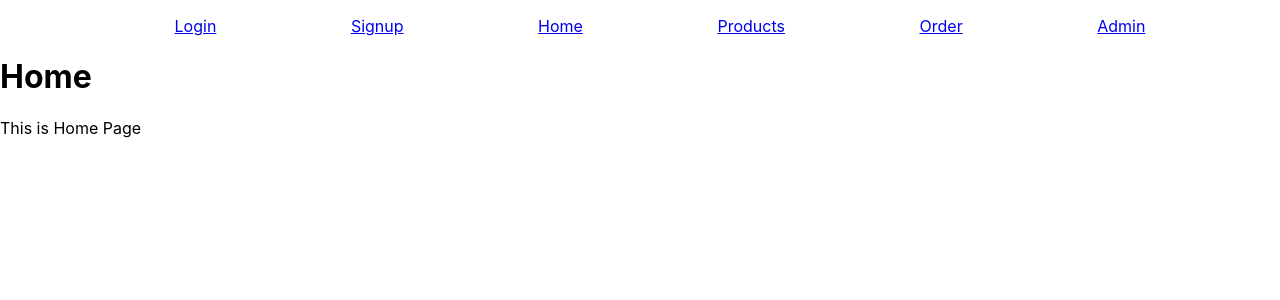
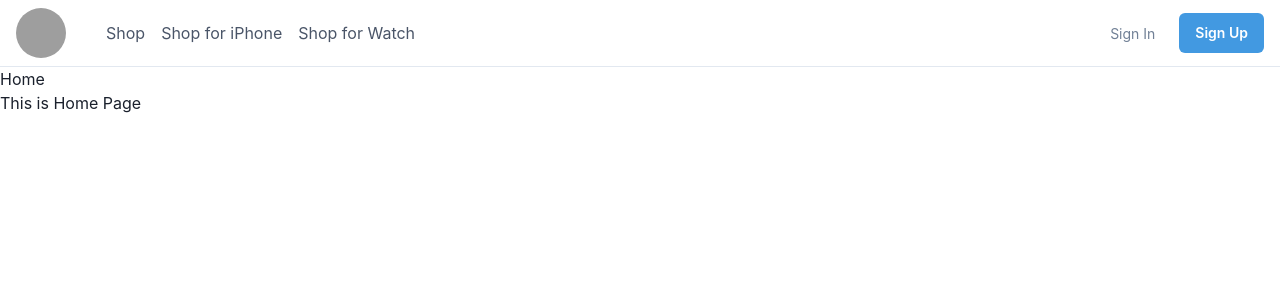
Before and after one commit to Burhanuddin-49/React-js, a React (Create React App) app in the folder my-app/: page / in a window 1280 px wide. Shown: the top 300 px of the page. Built offline with nearby package versions, Linux system fonts and the light colour scheme; grey boxes are pictures that could not be loaded.

Commit message:
added chakra UI Navbar

```diff
--- a/my-app/package.json
+++ b/my-app/package.json
@@ -3,9 +3,14 @@
   "version": "0.1.0",
   "private": true,
   "dependencies": {
+    "@chakra-ui/icons": "^1.1.1",
+    "@chakra-ui/react": "^1.7.3",
+    "@emotion/react": "^11.7.1",
+    "@emotion/styled": "^11.6.0",
     "@testing-library/jest-dom": "^5.15.1",
     "@testing-library/react": "^11.2.7",
     "@testing-library/user-event": "^12.8.3",
+    "framer-motion": "^4.1.17",
     "react": "^17.0.2",
     "react-dom": "^17.0.2",
     "react-redux": "^7.2.6",
--- a/my-app/src/index.js
+++ b/my-app/src/index.js
@@ -5,12 +5,15 @@ import App from "./App";
 import store from "./store";
 import { Provider } from "react-redux";
 import { BrowserRouter } from "react-router-dom";
+import { ChakraProvider } from "@chakra-ui/react";
 
 ReactDOM.render(
   <React.StrictMode>
     <BrowserRouter>
       <Provider store={store}>
-        <App />
+        <ChakraProvider>
+          <App />
+        </ChakraProvider>
       </Provider>
     </BrowserRouter>
   </React.StrictMode>,
--- a/my-app/src/layout/Navbar.js
+++ b/my-app/src/layout/Navbar.js
@@ -1,30 +1,198 @@
-import { Link } from 'react-router-dom'
+import {
+  Box,
+  Flex,
+  Text,
+  IconButton,
+  Button,
+  Stack,
+  Collapse,
+  Icon,
+  Link,
+  Popover,
+  PopoverTrigger,
+  PopoverContent,
+  useColorModeValue,
+  useBreakpointValue,
+  Image,
+  useDisclosure,
+} from '@chakra-ui/react';
+import {
+  HamburgerIcon,
+  CloseIcon,
+  ChevronDownIcon,
+  ChevronRightIcon,
+} from '@chakra-ui/icons';
 
-const Navbar = () => {
+import { Link as lee } from 'react-router-dom'
+
+export default function Navbar() {
+  const { isOpen, onToggle } = useDisclosure();
+
   return (
-    <div>
-      <ul style={{ display: 'flex', justifyContent: 'space-evenly'}}>
-        <li>
-          <Link to="/login">Login</Link>
-        </li>
-        <li>
-          <Link to="/signup">Signup</Link>
-        </li>
-        <li>
-          <Link to="/">Home</Link>
-        </li>
-        <li>
-          <Link to="/products">Products</Link>
-        </li>
-        <li>
-          <Link to="/order">Order</Link>
-        </li>
-        <li>
-          <Link to="/admin">Admin</Link>
-        </li>
-      </ul>
-    </div>
+      <Box>
+          <Flex
+              bg={useColorModeValue('white', 'gray.800')}
+              color={useColorModeValue('gray.600', 'white')}
+              minH={'60px'}
+              py={{ base: 2 }}
+              px={{ base: 4 }}
+              borderBottom={1}
+              borderStyle={'solid'}
+              borderColor={useColorModeValue('gray.200', 'gray.900')}
+              align={'center'}>
+              <Flex
+                  flex={{ base: 1, md: 'auto' }}
+                  ml={{ base: -2 }}
+                  display={{ base: 'flex', md: 'none' }}>
+                  <IconButton
+                      onClick={onToggle}
+                      icon={
+                          isOpen ? <CloseIcon w={3} h={3} /> : <HamburgerIcon w={5} h={5} />
+                      }
+                      variant={'ghost'}
+                  />
+              </Flex>
+              <Flex flex={{ base: 1 }} justify={{ base: 'center', md: 'start' }}>
+                  <Link to='/' as={lee} ><Image hr borderRadius="full" boxSize="50px" src='https://www.svgrepo.com/show/174895/orkut-logo.svg' /></Link>
+                  <Flex align={'center'} display={{ base: 'none', md: 'flex' }} ml={10}>
+                      <DesktopNav />
+                  </Flex>
+              </Flex>
+
+              <Stack
+                  flex={{ base: 1, md: 0 }}
+                  justify={'flex-end'}
+                  direction={'row'}
+                  spacing={6}>
+                  <Button
+                      as={lee}
+                      fontSize={'sm'}
+                      fontWeight={400}
+                      variant={'link'}
+                      to={'/login'}>
+                      Sign In
+                  </Button>
+                  <Button
+                      as={lee}
+                      display={{ base: 'none', md: 'inline-flex' }}
+                      fontSize={'sm'}
+                      fontWeight={600}
+                      color={'white'}
+                      bg={'blue.400'}
+                      to={'/signup'}
+                      _hover={{
+                          bg: 'blue.300',
+                      }}>
+                      Sign Up
+                  </Button>
+              </Stack>
+          </Flex>
+
+          <Collapse in={isOpen} animateOpacity>
+              <MobileNav />
+          </Collapse>
+      </Box>
+  );
+}
+
+const DesktopNav = () => {
+  return (
+      <Stack direction={'row'} spacing={4}>
+          {NAV_ITEMS.map((navItem) => (
+              <Box key={navItem.label}>
+                  <Link
+                      as={lee}
+                      to={navItem.to}
+                      transition={'all .3s ease'}
+                      _groupHover={{ color: 'pink.400' }}
+                      fontWeight={400}>
+                      {navItem.label}
+                  </Link>
+              </Box>
+          )
+          )}
+      </Stack>
   );
 };
 
-export default Navbar;
+
+const MobileNav = () => {
+  return (
+      <Stack
+          bg={useColorModeValue('white', 'gray.800')}
+          p={4}
+          display={{ md: 'none' }}>
+          {NAV_ITEMS.map((navItem) => (
+              <MobileNavItem key={navItem.label} {...navItem} />
+          ))}
+      </Stack>
+  );
+};
+
+const MobileNavItem = ({ label, children, href }) => {
+  const { isOpen, onToggle } = useDisclosure();
+
+  return (
+      <Stack spacing={4} onClick={children && onToggle}>
+          <Flex
+              py={2}
+              as={Link}
+              href={href ?? '#'}
+              justify={'space-between'}
+              align={'center'}
+              _hover={{
+                  textDecoration: 'none',
+              }}>
+              <Text
+                  fontWeight={600}
+                  color={useColorModeValue('gray.600', 'gray.200')}>
+                  {label}
+              </Text>
+              {children && (
+                  <Icon
+                      as={ChevronDownIcon}
+                      transition={'all .25s ease-in-out'}
+                      transform={isOpen ? 'rotate(180deg)' : ''}
+                      w={6}
+                      h={6}
+                  />
+              )}
+          </Flex>
+
+          <Collapse in={isOpen} animateOpacity style={{ marginTop: '0!important' }}>
+              <Stack
+                  mt={2}
+                  pl={4}
+                  borderLeft={1}
+                  borderStyle={'solid'}
+                  borderColor={useColorModeValue('gray.200', 'gray.700')}
+                  align={'start'}>
+                  {children &&
+                      children.map((child) => (
+                          <Link as={lee} key={child.label} py={2} to={child.to}>
+                              {child.label}
+                          </Link>
+                      ))}
+              </Stack>
+          </Collapse>
+      </Stack>
+  );
+};
+
+
+const NAV_ITEMS = [
+  {
+      label: 'Shop',
+      to: '/shop'
+  },
+  {
+      label: 'Shop for iPhone',
+      to: '/shop?q=iphone'
+  },
+  {
+      label: 'Shop for Watch',
+      to: '/shop?q=watch'
+
+  },
+
+];
```
Also changed, not shown: 1 other file (tests, documents, lock files or other folders).
